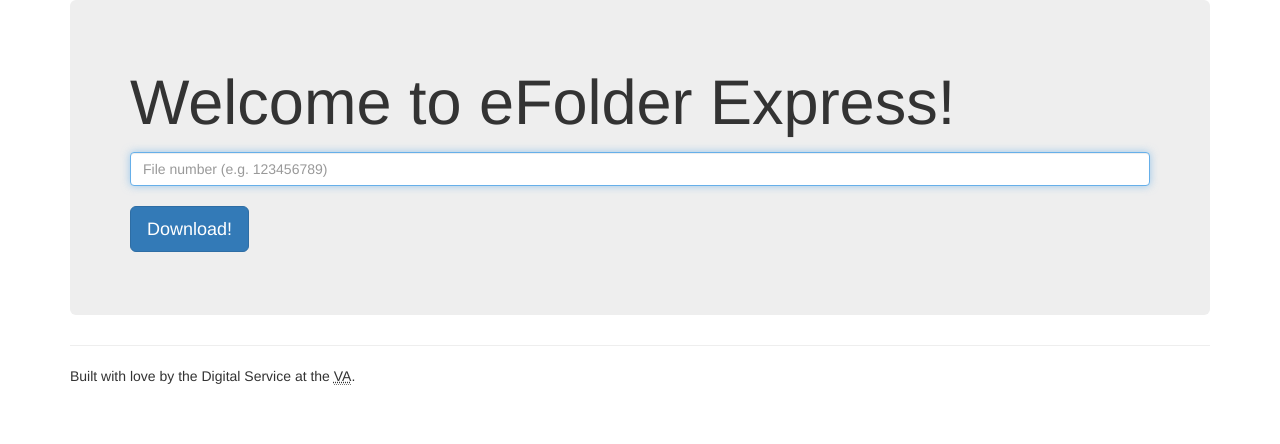
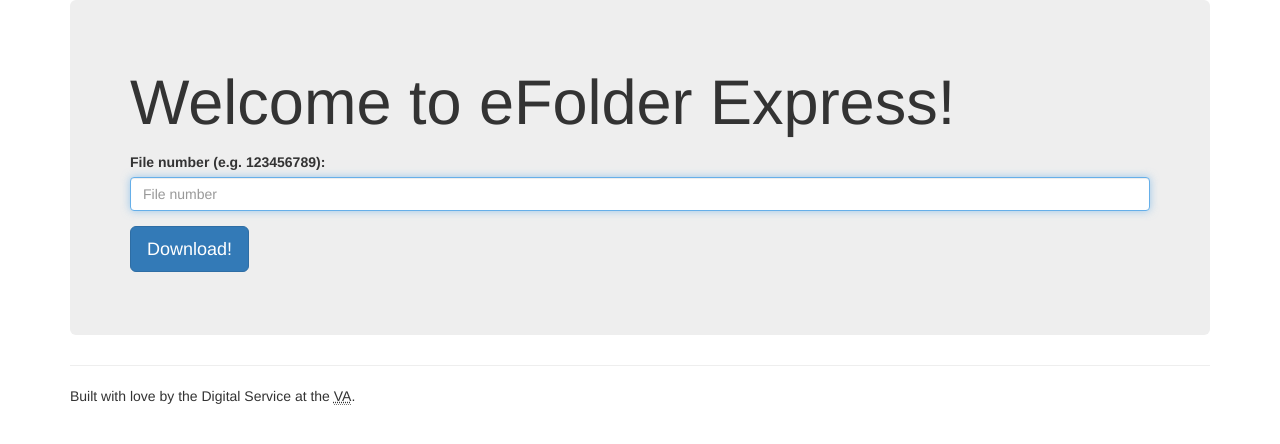
Before and after one commit to department-of-veterans-affairs/efolder-express, a Python web app: template templates/index.html in a window 1280 px wide. Shown: the top 444 px of the page. Run offline with Jinja, Linux system fonts and the light colour scheme; the template is opened without the code that fills it, so the values that code supplies are empty; some libraries are stand-ins or nearby versions.

Commit message:
placeholder doesn't render in ie9, use a regular ugly label

```diff
--- a/templates/index.html
+++ b/templates/index.html
@@ -5,9 +5,10 @@
         <h1>Welcome to eFolder Express!</h1>
         <p class="lead">
             <form action="/efolder-express/download/" method="post">
-                <label for="file-number" class="sr-only">File number</label>
-                <input id="file-number" type="text" class="form-control" placeholder="File number (e.g. 123456789)" aria-describedby="basic-addon2" name="file_number" autofocus="autofocus">
-                <br />
+                <div class="form-group">
+                    <label for="file-number">File number (e.g. 123456789):</label>
+                    <input id="file-number" type="text" class="form-control" name="file_number" autofocus="autofocus" placeholder="File number">
+                </div>
                 <button type="submit" class="btn btn-lg btn-primary" name="download" role="button">Download!</button>
             </form>
         </p>
```
